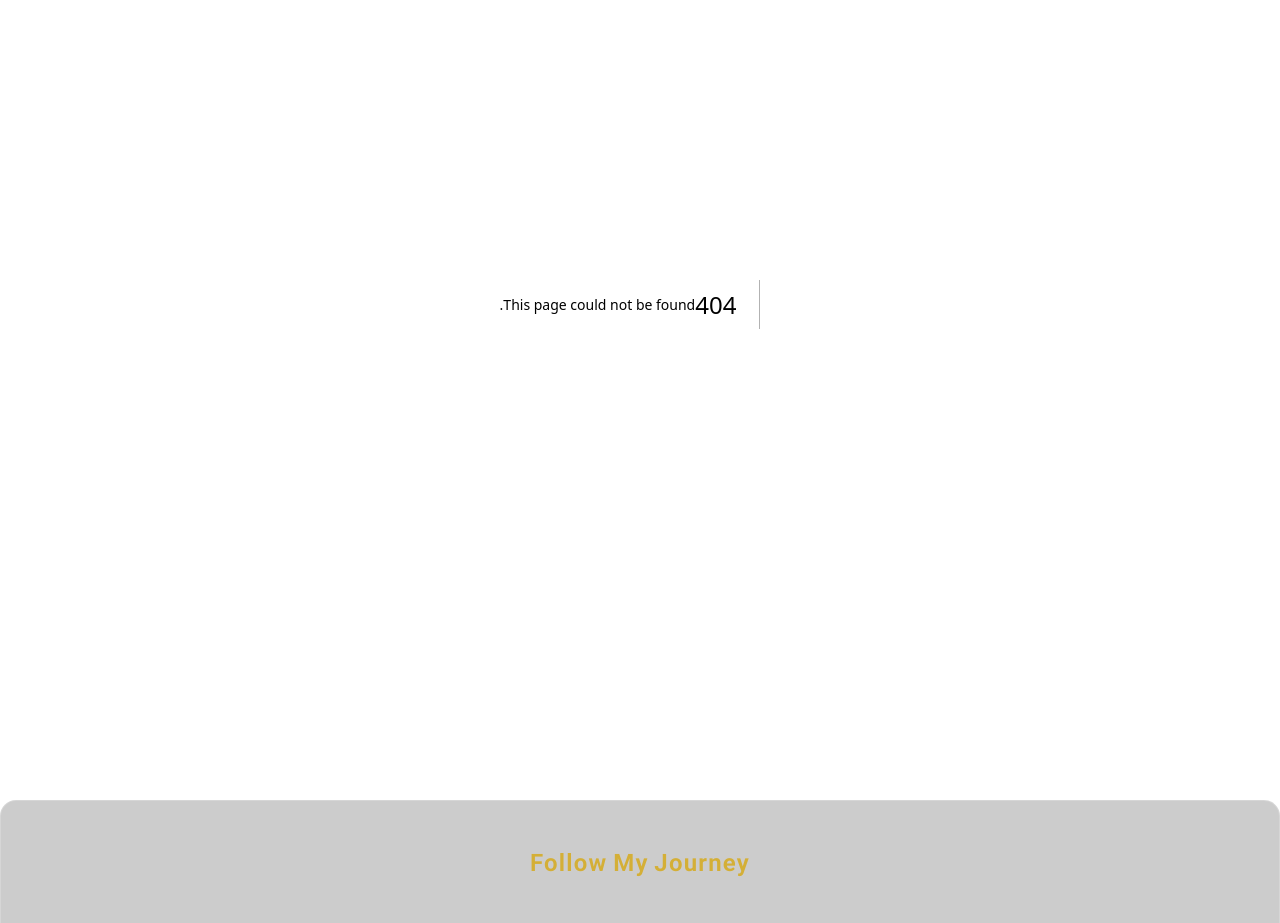
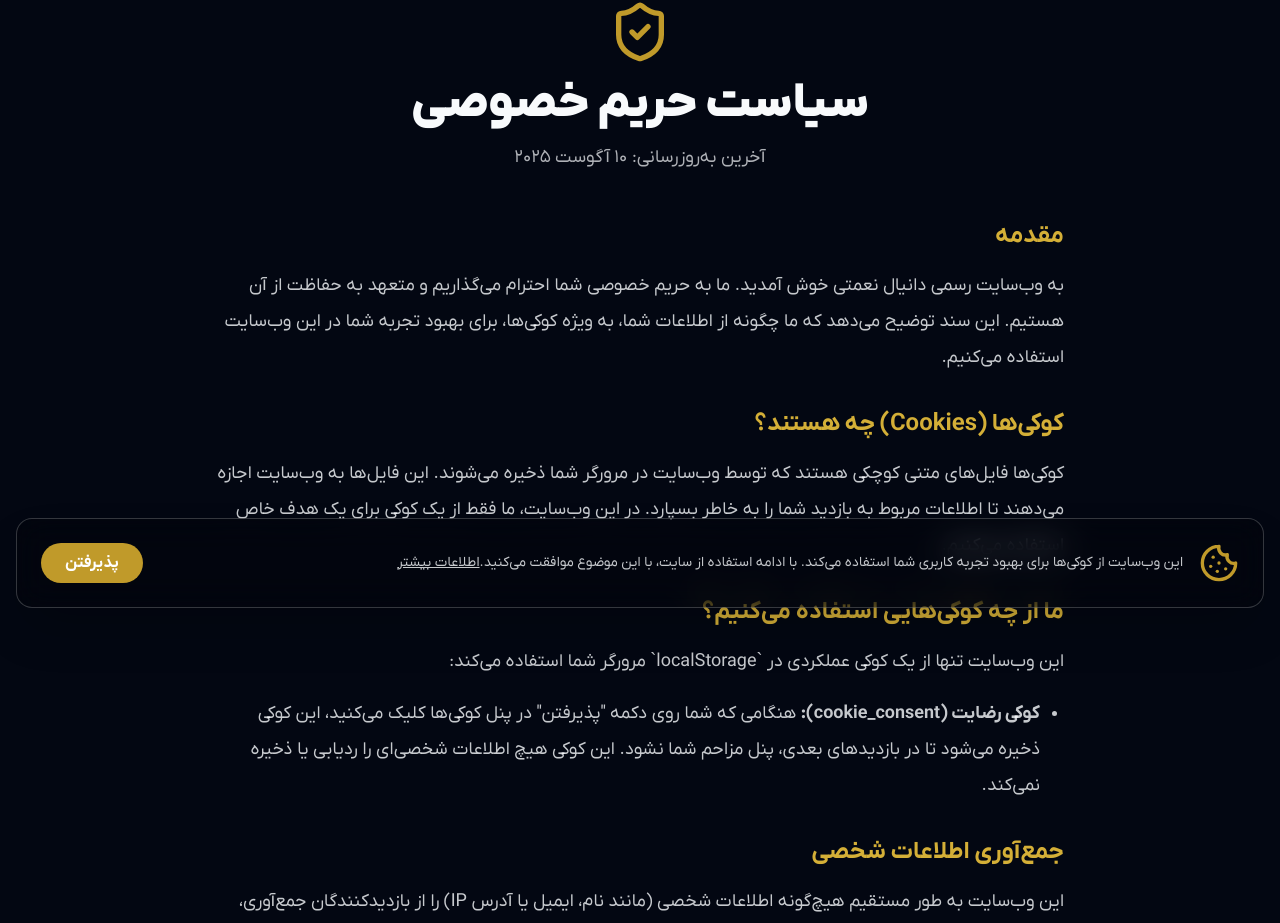
Before and after one commit to danielnematibook/personal, a Next.js app: page /privacy-policy in a window 1280 px wide. Before the commit this address had no page. Shown: the part 176-1099 px from the top of the page. Built offline with nearby package versions, Linux system fonts and the light colour scheme.

Commit message:
Add privacy-policy

```diff
--- a/app/layout.tsx
+++ b/app/layout.tsx
@@ -3,6 +3,7 @@ import type { Metadata } from "next";
 import { ThemeProvider } from "./providers";
 import Header from "@/components/layout/Header";
 import Footer from "@/components/layout/Footer";
+import CookieConsent from "@/components/ui/CookieConsent"; // Import the new component
 import "./globals.css";
 
 // ===== CONFIGURATION & CONSTANTS =====
@@ -17,8 +18,6 @@ export default function RootLayout({
 }: Readonly<{
   children: React.ReactNode;
 }>) {
-  // lang="fa" and dir="rtl" are set for Persian as the primary language.
-  // suppressHydrationWarning is necessary when using next-themes.
   return (
     <html lang="fa" dir="rtl" suppressHydrationWarning>
       <body className="font-sans">
@@ -33,6 +32,7 @@ export default function RootLayout({
             {children}
           </main>
           <Footer />
+          <CookieConsent /> {/* Add the component here */}
         </ThemeProvider>
       </body>
     </html>
--- /dev/null
+++ b/app/privacy-policy/page.tsx
@@ -0,0 +1,85 @@
+// ===== IMPORTS & DEPENDENCIES =====
+import { Metadata } from 'next';
+import Link from 'next/link';
+import { ShieldCheck } from 'lucide-react';
+
+// ===== CONFIGURATION & CONSTANTS =====
+export const metadata: Metadata = {
+  title: 'سیاست حریم خصوصی | دانیال نعمتی',
+  description: 'سیاست‌های مربوط به حریم خصوصی و استفاده از کوکی‌ها در وب‌سایت رسمی دانیال نعمتی.',
+};
+
+// A simple reusable component for styling sections
+const PolicySection = ({ title, children }: { title: string; children: React.ReactNode }) => (
+  <div className="mb-8">
+    <h2 className="text-2xl font-bold mb-4 text-royal-gold-light">{title}</h2>
+    <div className="space-y-4 text-lg text-foreground/80 leading-loose">
+      {children}
+    </div>
+  </div>
+);
+
+// ===== CORE BUSINESS LOGIC: Privacy Policy Page =====
+export default function PrivacyPolicyPage() {
+  return (
+    <div className="container mx-auto px-6 py-16 md:py-24 max-w-4xl">
+      <div className="text-center mb-12">
+        <ShieldCheck className="mx-auto w-16 h-16 text-royal-gold mb-4" />
+        <h1 className="text-4xl md:text-5xl font-black text-foreground">
+          سیاست حریم خصوصی
+        </h1>
+        <p className="mt-4 text-lg text-foreground/70">
+          آخرین به‌روزرسانی: ۱۰ آگوست ۲۰۲۵
+        </p>
+      </div>
+
+      <div className="prose prose-lg dark:prose-invert max-w-none">
+        <PolicySection title="مقدمه">
+          <p>
+            به وب‌سایت رسمی دانیال نعمتی خوش آمدید. ما به حریم خصوصی شما احترام می‌گذاریم و متعهد به حفاظت از آن هستیم. این سند توضیح می‌دهد که ما چگونه از اطلاعات شما، به ویژه کوکی‌ها، برای بهبود تجربه شما در این وب‌سایت استفاده می‌کنیم.
+          </p>
+        </PolicySection>
+
+        <PolicySection title="کوکی‌ها (Cookies) چه هستند؟">
+          <p>
+            کوکی‌ها فایل‌های متنی کوچکی هستند که توسط وب‌سایت در مرورگر شما ذخیره می‌شوند. این فایل‌ها به وب‌سایت اجازه می‌دهند تا اطلاعات مربوط به بازدید شما را به خاطر بسپارد. در این وب‌سایت، ما فقط از یک کوکی برای یک هدف خاص استفاده می‌کنیم.
+          </p>
+        </PolicySection>
+
+        <PolicySection title="ما از چه کوکی‌هایی استفاده می‌کنیم؟">
+          <p>
+            این وب‌سایت تنها از یک کوکی عملکردی در `localStorage` مرورگر شما استفاده می‌کند:
+          </p>
+          <ul className="list-disc pr-6 space-y-2">
+            <li>
+              <strong>کوکی رضایت (cookie_consent):</strong> هنگامی که شما روی دکمه "پذیرفتن" در پنل کوکی‌ها کلیک می‌کنید، این کوکی ذخیره می‌شود تا در بازدیدهای بعدی، پنل مزاحم شما نشود. این کوکی هیچ اطلاعات شخصی‌ای را ردیابی یا ذخیره نمی‌کند.
+            </li>
+          </ul>
+        </PolicySection>
+
+        <PolicySection title="جمع‌آوری اطلاعات شخصی">
+          <p>
+            این وب‌سایت به طور مستقیم هیچ‌گونه اطلاعات شخصی (مانند نام، ایمیل یا آدرس IP) را از بازدیدکنندگان جمع‌آوری، ذخیره یا پردازش نمی‌کند. هدف اصلی این سایت، نمایش آثار هنری است و نیازی به اطلاعات شما ندارد.
+          </p>
+        </PolicySection>
+
+        <PolicySection title="لینک به وب‌سایت‌های دیگر">
+          <p>
+            وب‌سایت ما ممکن است حاوی لینک‌هایی به پلتفرم‌های دیگر مانند اسپاتیفای، یوتیوب و شبکه‌های اجتماعی باشد. لطفاً توجه داشته باشید که ما هیچ کنترلی بر سیاست‌های حریم خصوصی آن وب‌سایت‌ها نداریم. توصیه می‌کنیم سیاست‌های حریم خصوصی هر سایتی که بازدید می‌کنید را مطالعه نمایید.
+          </p>
+        </PolicySection>
+
+        <PolicySection title="تماس با ما">
+          <p>
+            اگر در مورد این سیاست حریم خصوصی سوالی دارید، می‌توانید از طریق لینک‌های موجود در بخش "ارتباط با من" در فوتر وب‌سایت با ما در تماس باشید.
+          </p>
+          <div className="mt-8 text-center">
+             <Link href="/" className="px-6 py-3 bg-royal-gold text-white font-bold rounded-full hover:bg-royal-gold-light transition-colors duration-300 shadow-lg">
+                بازگشت به صفحه اصلی
+             </Link>
+          </div>
+        </PolicySection>
+      </div>
+    </div>
+  );
+}
--- a/components/layout/Footer.tsx
+++ b/components/layout/Footer.tsx
@@ -4,7 +4,7 @@ import Link from "next/link";
 import { motion } from "framer-motion";
 
 // ===== CONFIGURATION & CONSTANTS =====
-// We now provide the hex color directly for inline styling.
+// We provide the hex color for both the background color and the glow effect.
 const socialLinks = [
   { name: "Instagram", href: "https://instagram.com/danielnemati", icon: "/assets/icons/instagram.svg", color: "#E1306C" },
   { name: "Telegram", href: "https://t.me/danielnemati", icon: "/assets/icons/telegram.svg", color: "#229ED9" },
@@ -44,13 +44,13 @@ const Footer = () => {
               >
                 <div
                   className="w-14 h-14 rounded-full flex items-center justify-center transition-all duration-300 ease-in-out hover:bg-white/10"
+                  // The custom property is now used by the icon-glow class
                   style={{ '--glow-color': social.color } as React.CSSProperties}
                 >
                   <div
+                    // The `group-hover:icon-glow` class is the key to applying the filter on hover
                     className="w-8 h-8 transition-all duration-300 ease-in-out group-hover:scale-110 group-hover:icon-glow"
                     style={{
-                      // --- FINAL GUARANTEED FIX ---
-                      // We apply the background color directly via inline style
                       backgroundColor: social.color,
                       maskImage: `url(${social.icon})`,
                       maskSize: 'contain',
--- /dev/null
+++ b/components/ui/CookieConsent.tsx
@@ -0,0 +1,77 @@
+// ===== IMPORTS & DEPENDENCIES =====
+"use client";
+import { useState, useEffect } from "react";
+import { motion, AnimatePresence } from "framer-motion";
+import Link from "next/link";
+import { Cookie } from "lucide-react";
+
+// ===== CORE BUSINESS LOGIC: CookieConsent Component =====
+const CookieConsent = () => {
+  const [isVisible, setIsVisible] = useState(false);
+
+  useEffect(() => {
+    try {
+      const consent = localStorage.getItem("cookie_consent");
+      if (consent !== "true") {
+        setIsVisible(true);
+      }
+    } catch (error) {
+      console.error("Could not access localStorage:", error);
+      setIsVisible(true);
+    }
+  }, []);
+
+  const handleAccept = () => {
+    try {
+      localStorage.setItem("cookie_consent", "true");
+      setIsVisible(false);
+    } catch (error) {
+      console.error("Could not set localStorage item:", error);
+      setIsVisible(false);
+    }
+  };
+
+  const bannerVariants = {
+    hidden: { y: "120%", opacity: 0 },
+    visible: { y: "0%", opacity: 1, transition: { type: "spring", stiffness: 200, damping: 25 } },
+    exit: { y: "120%", opacity: 0, transition: { duration: 0.3 } },
+  };
+
+  return (
+    <AnimatePresence>
+      {isVisible && (
+        <motion.div
+          variants={bannerVariants}
+          initial="hidden"
+          animate="visible"
+          exit="exit"
+          className="fixed bottom-4 inset-x-4 z-50 p-4 sm:p-6 glass-ui rounded-2xl shadow-2xl"
+        >
+          <div className="flex flex-col sm:flex-row items-center justify-between gap-4">
+
+            <div className="flex items-center gap-4 text-sm text-foreground/80 text-center sm:text-right">
+              <Cookie className="w-10 h-10 text-royal-gold flex-shrink-0 hidden sm:block" />
+              <p>
+                این وب‌سایت از کوکی‌ها برای بهبود تجربه کاربری شما استفاده می‌کند. با ادامه استفاده از سایت، با این موضوع موافقت می‌کنید.
+                <Link href="/privacy-policy" className="underline hover:text-royal-gold-light transition-colors">
+                  اطلاعات بیشتر
+                </Link>
+              </p>
+            </div>
+
+            {/* CRITICAL FIX WAS HERE */}
+            <button
+              onClick={handleAccept}
+              className="flex-shrink-0 px-6 py-2 bg-royal-gold text-white font-bold rounded-full hover:bg-royal-gold-light transition-colors duration-300 shadow-lg"
+            >
+              پذیرفتن
+            </button>
+
+          </div>
+        </motion.div>
+      )}
+    </AnimatePresence>
+  );
+};
+
+export default CookieConsent;
--- a/tailwind.config.ts
+++ b/tailwind.config.ts
@@ -1,6 +1,6 @@
 // ===== IMPORTS & DEPENDENCIES =====
 import type { Config } from "tailwindcss";
-const plugin = require("tailwindcss/plugin");
+import plugin from "tailwindcss/plugin";
 
 // ===== CONFIGURATION & CONSTANTS =====
 const config: Config = {
@@ -60,17 +60,14 @@ const config: Config = {
   },
   plugins: [
     require("tailwindcss-animate"),
-    // This plugin is correctly configured.
-    plugin(function({ addUtilities, theme }: { addUtilities: any, theme: any }) {
-      const glowUtilities = {
-        '.text-glow-instagram': { textShadow: '0 0 10px #E1306C, 0 0 20px #E1306C' },
-        '.text-glow-telegram': { textShadow: '0 0 10px #229ED9, 0 0 20px #229ED9' },
-        '.text-glow-youtube': { textShadow: '0 0 10px #FF0000, 0 0 20px #FF0000' },
-        '.text-glow-spotify': { textShadow: '0 0 10px #1DB954, 0 0 20px #1DB954' },
-        '.text-glow-soundcloud': { textShadow: '0 0 10px #FF5500, 0 0 20px #FF5500' },
-        '.text-glow-applemusic': { textShadow: '0 0 10px #FB2A42, 0 0 20px #FB2A42' },
-      };
-      addUtilities(glowUtilities, ['hover']);
+
+    // --- FINAL & TYPE-SAFE Glow Plugin ---
+    plugin(function ({ addUtilities }: { addUtilities: (utilities: any) => void }) {
+      addUtilities({
+        '.icon-glow': {
+          filter: 'drop-shadow(0 0 8px var(--glow-color))',
+        },
+      })
     }),
   ],
 };
```
